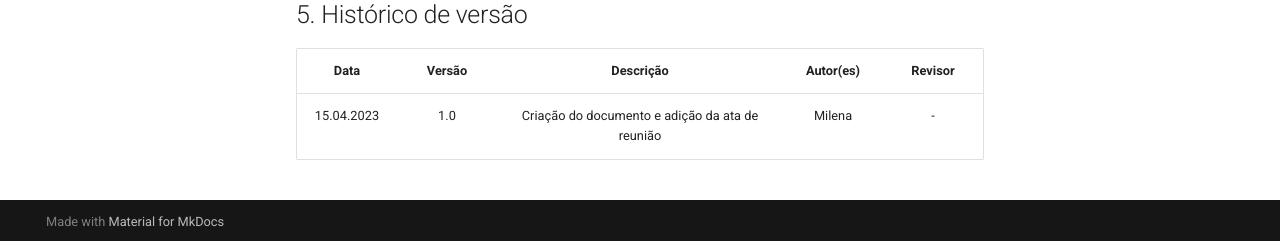
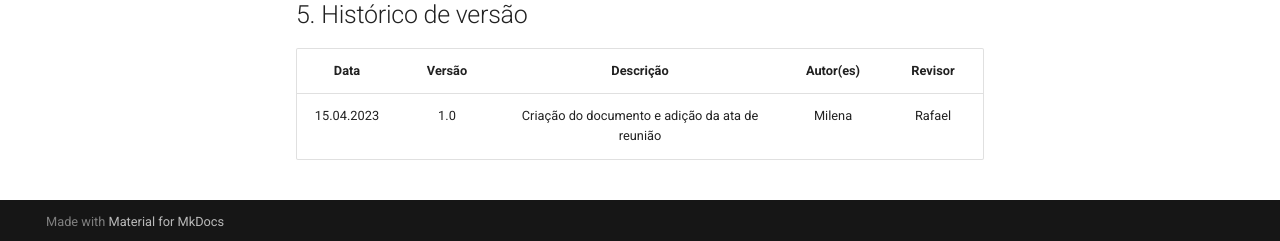
Before and after one commit to Requisitos-de-Software/2023.1-Twitch, an MkDocs documentation site: the page built from docs/atas/reuniao_1.md, in a window 1280 px wide and 1367 px high. Shown: the part 1123-1364 px from the top of the window. Built offline with MkDocs 1.6.1 and Material for MkDocs 9.7.7, drawn with Linux system fonts in a browser that asks for light colours; comment, search, counter and statistics services are not loaded.

Commit message:
Update reuniao_1.md

```diff
--- a/docs/atas/reuniao_1.md
+++ b/docs/atas/reuniao_1.md
@@ -24,4 +24,4 @@ A primeira reunião foi de alinhamento com relação ao planejamento do projeto.
 ## 5. Histórico de versão
 |    Data    | Versão | Descrição                                       | Autor(es)  | Revisor  |
 | :--------: | :----: | :---------------------------------------------: | :--------: | :------: |
-| 15.04.2023 | 1.0    | Criação do documento e adição da ata de reunião |   Milena   |    -     |
+| 15.04.2023 | 1.0    | Criação do documento e adição da ata de reunião |   Milena   | Rafael   |
```
